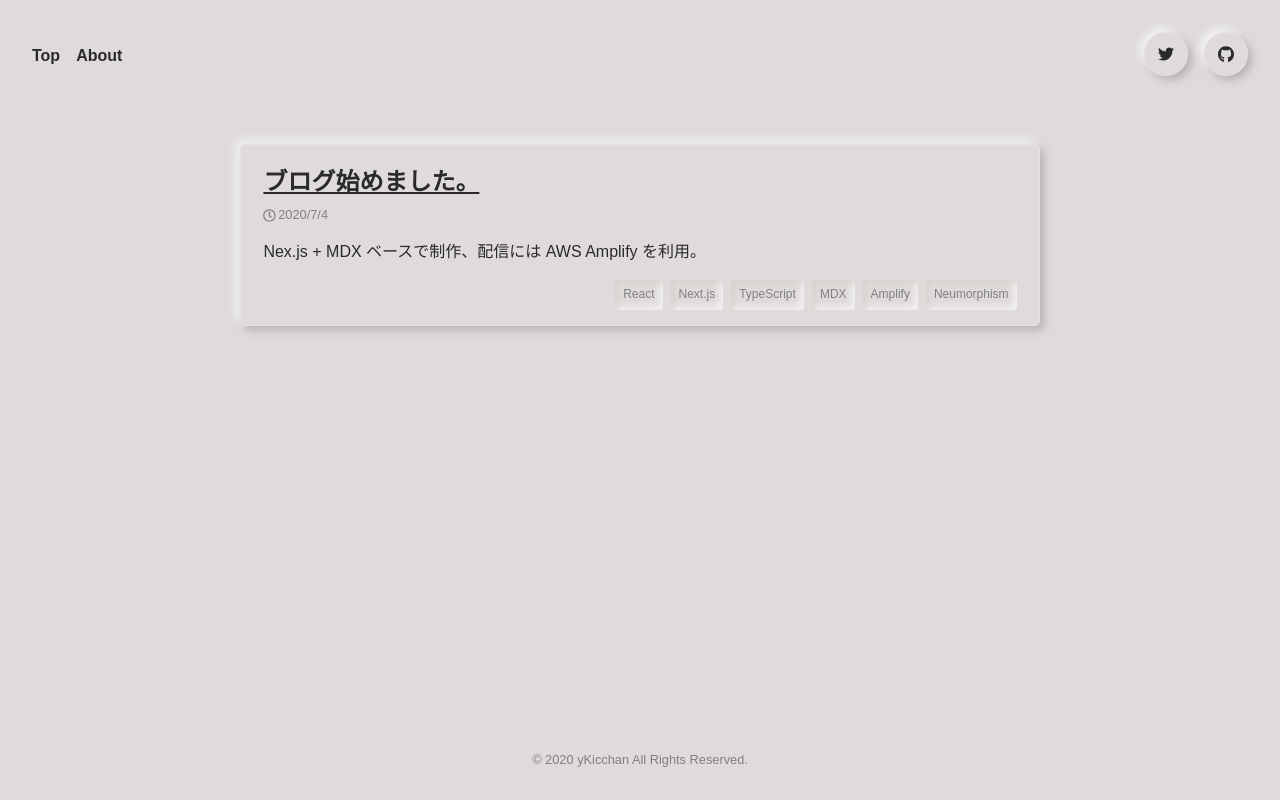
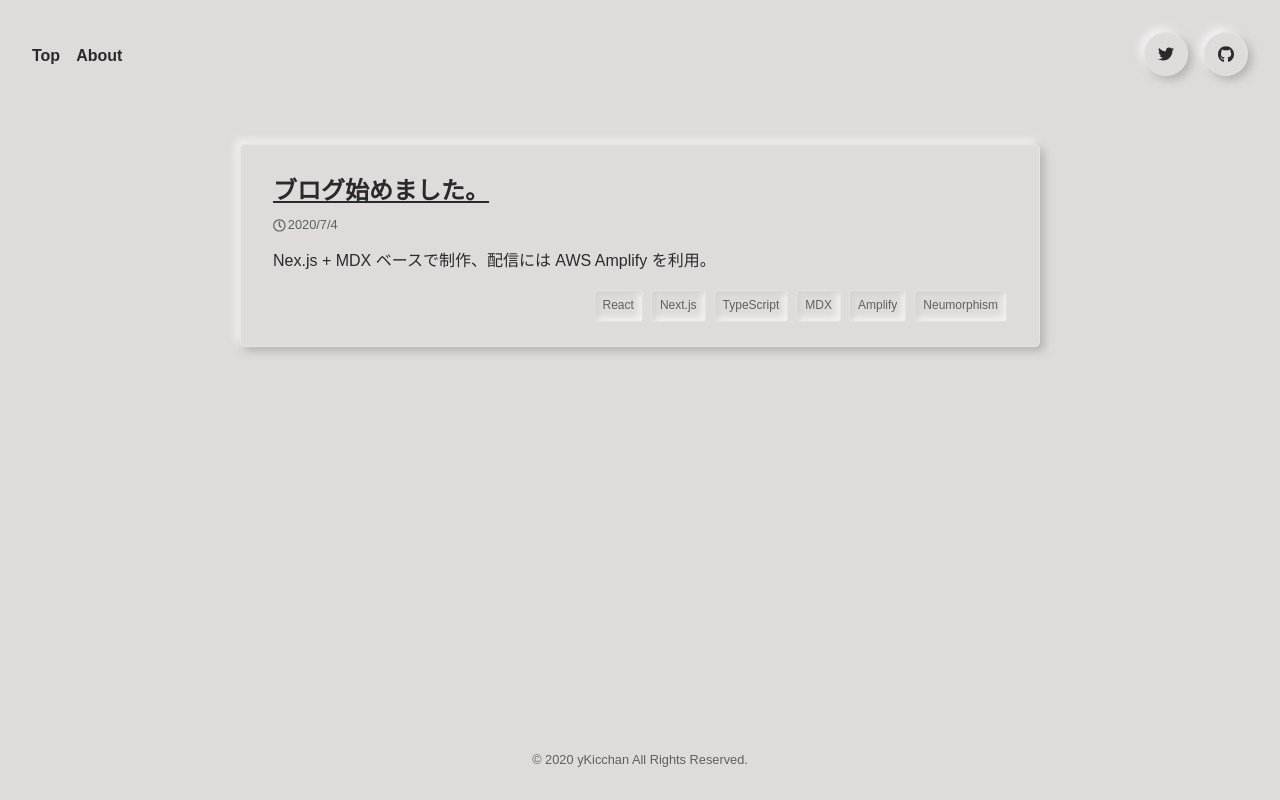
Before and after one commit to yKicchan/BLOG, a Next.js app: page /index in a window 1280 px wide. Built offline with nearby package versions, Linux system fonts and the light colour scheme; a web font is replaced by a local one.

Commit message:
update: アクセシビリティ対策、グレーの色

```diff
--- a/next.config.js
+++ b/next.config.js
@@ -1,4 +1,5 @@
 /* eslint-disable @typescript-eslint/no-var-requires */
+const path = require('path')
 const rehypePrism = require('@mapbox/rehype-prism')
 const withMDX = require('@next/mdx')({
   options: {
@@ -8,4 +9,7 @@ const withMDX = require('@next/mdx')({
 
 module.exports = withMDX({
   pageExtensions: ['tsx', 'mdx'],
+  sassOptions: {
+    includePaths: [path.join(__dirname, 'styles')],
+  },
 })
--- a/src/components/atoms/Card/styles.module.scss
+++ b/src/components/atoms/Card/styles.module.scss
@@ -1,6 +1,7 @@
+@import 'src/styles/mixins';
+
 .component {
-  padding: 1.4rem;
-  border: 1px solid var(--box-border-color);
+  @include NeumoBox();
+  padding: 2rem;
   border-radius: 5px;
-  box-shadow: var(--shadow);
 }
--- a/src/components/atoms/Tag/styles.module.scss
+++ b/src/components/atoms/Tag/styles.module.scss
@@ -1,12 +1,15 @@
+@import 'src/styles/mixins';
+
 .component {
-  margin-bottom: 8px;
+  @include NeumoBoxInset();
+
+  margin-bottom: .5rem;
   padding: .5rem;
   border-radius: 3px;
-  box-shadow: var(--shadow-inset);
-  color: gray;
+  color: var(--gray);
   font-size: .75rem;
 
   +.component {
-    margin-left: 8px;
+    margin-left: .5rem;
   }
 }
--- a/src/components/organisms/Content/Header/styles.module.scss
+++ b/src/components/organisms/Content/Header/styles.module.scss
@@ -8,7 +8,7 @@
 
 .note {
   font-size: .8em;
-  color: gray;
+  color: var(--gray);
   padding-left: .5rem;
 
   &::before {
--- a/src/components/organisms/Content/styles.module.scss
+++ b/src/components/organisms/Content/styles.module.scss
@@ -26,7 +26,7 @@
   blockquote {
     margin-left: 20px;
     padding-left: 20px;
-    border-left: 3px solid gray;
+    border-left: 3px solid var(--gray);
 
     >p {
       opacity: 0.7;
--- a/src/components/organisms/Footer/styles.module.scss
+++ b/src/components/organisms/Footer/styles.module.scss
@@ -10,5 +10,5 @@
 
 .copy {
   font-size: .8rem;
-  color: gray;
+  color: var(--gray);
 }
--- a/src/components/organisms/Post/styles.module.scss
+++ b/src/components/organisms/Post/styles.module.scss
@@ -8,7 +8,7 @@
     display: flex;
     align-items: center;
     font-size: .8rem;
-    color: gray;
+    color: var(--gray);
   }
 
   p {
--- a/src/components/organisms/Profile/styles.module.scss
+++ b/src/components/organisms/Profile/styles.module.scss
@@ -44,7 +44,7 @@
 
 .job {
   font-size: 1.25rem;
-  color: gray;
+  color: var(--gray);
 }
 
 .bio {
--- /dev/null
+++ b/src/styles/global.css
@@ -0,0 +1,41 @@
+* {
+  box-sizing: border-box;
+}
+
+html {
+  font-size: 16px;
+}
+
+@media screen and (max-width: 480px) {
+  html {
+    font-size: 14px;
+  }
+}
+
+body {
+  display: flex;
+  height: 100vh;
+  width: 100vw;
+  margin: 0;
+  color: var(--color);
+  background-color: var(--bg-color);
+  transition: box-shadow 0.3s ease-in-out;
+  font-family: 'Noto Sans JP', sans-serif;
+}
+
+#__next {
+  height: 100vh;
+  width: 100vw;
+
+  display: flex;
+  flex-direction: column;
+}
+
+
+a {
+  color: #FF6666;
+}
+
+a:visited {
+  color: #CC7777;
+}
--- a/src/styles/index.css
+++ b/src/styles/index.css
@@ -2,46 +2,5 @@
 @import 'variables.css';
 @import 'font.css';
 @import 'prism.css';
+@import 'global.css';
 @import 'post.css';
-
-* {
-  box-sizing: border-box;
-}
-
-html {
-  font-size: 16px;
-}
-
-body {
-  display: flex;
-  height: 100vh;
-  width: 100vw;
-  margin: 0;
-  color: var(--color);
-  background-color: var(--bg-color);
-  transition: box-shadow 0.3s ease-in-out;
-  font-family: 'Noto Sans JP', sans-serif;
-}
-
-#__next {
-  height: 100vh;
-  width: 100vw;
-
-  display: flex;
-  flex-direction: column;
-}
-
-
-a {
-  color: #FF6666;
-}
-
-a:visited {
-  color: #CC7777;
-}
-
-@media screen and (max-width: 480px) {
-  html {
-    font-size: 14px;
-  }
-}
--- /dev/null
+++ b/src/styles/mixins.scss
@@ -0,0 +1,9 @@
+@mixin NeumoBox() {
+  border: 1px solid var(--box-border-color);
+  box-shadow: var(--shadow);
+}
+
+@mixin NeumoBoxInset() {
+  border: 1px solid var(--box-border-color);
+  box-shadow: var(--shadow-inset);
+}
--- a/src/styles/variables.css
+++ b/src/styles/variables.css
@@ -1,5 +1,6 @@
 :root {
   --color: #2A2A2A;
+  --gray: rgb(96, 96, 96);
   --bg-color: #DFDBDB;
   --box-border-color: rgba(255, 255, 255, .2);
   --separator-color: #D0D0D0;
@@ -10,6 +11,7 @@
 @media (prefers-color-scheme: dark) {
   :root {
     --color: #EDEEEF;
+    --gray: rgb(160, 160, 160);
     --bg-color: #2A2A2A;
     --box-border-color: rgba(17, 17, 17, .2);
     --separator-color: #333;
```
